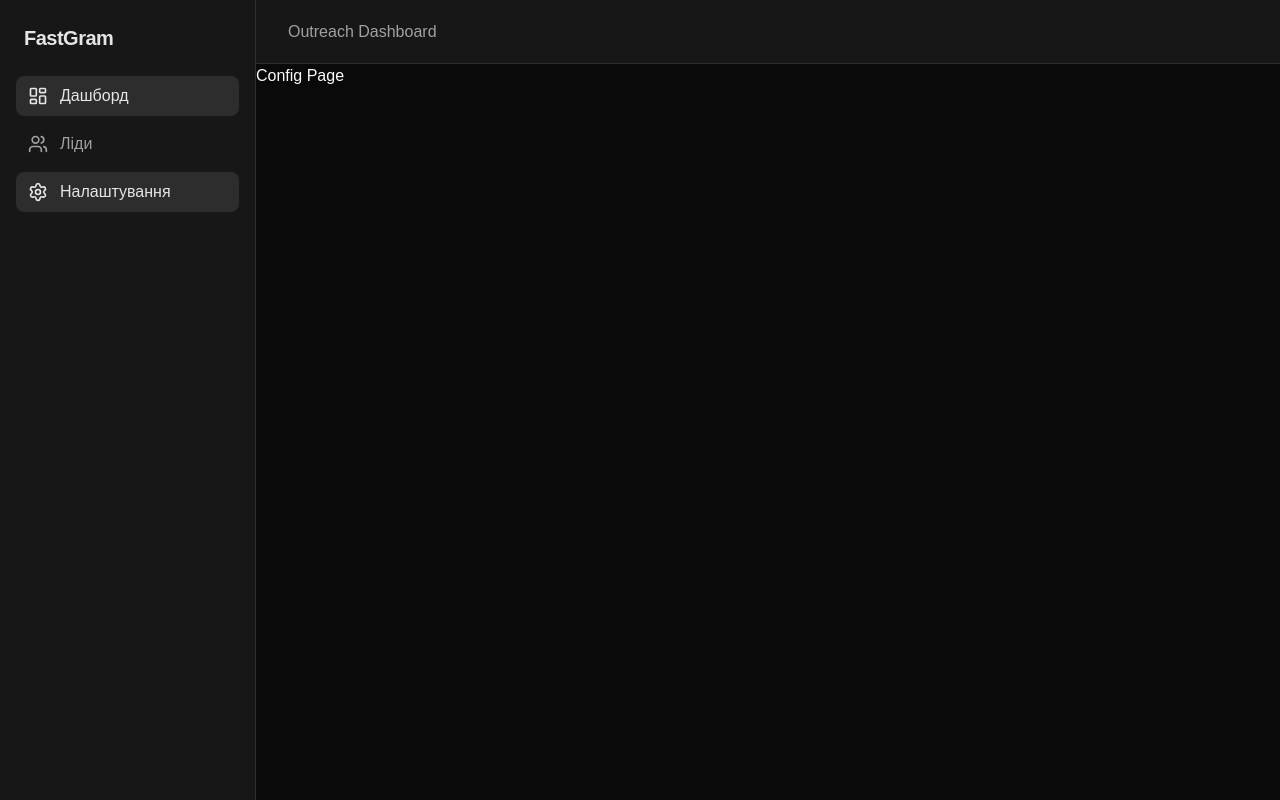
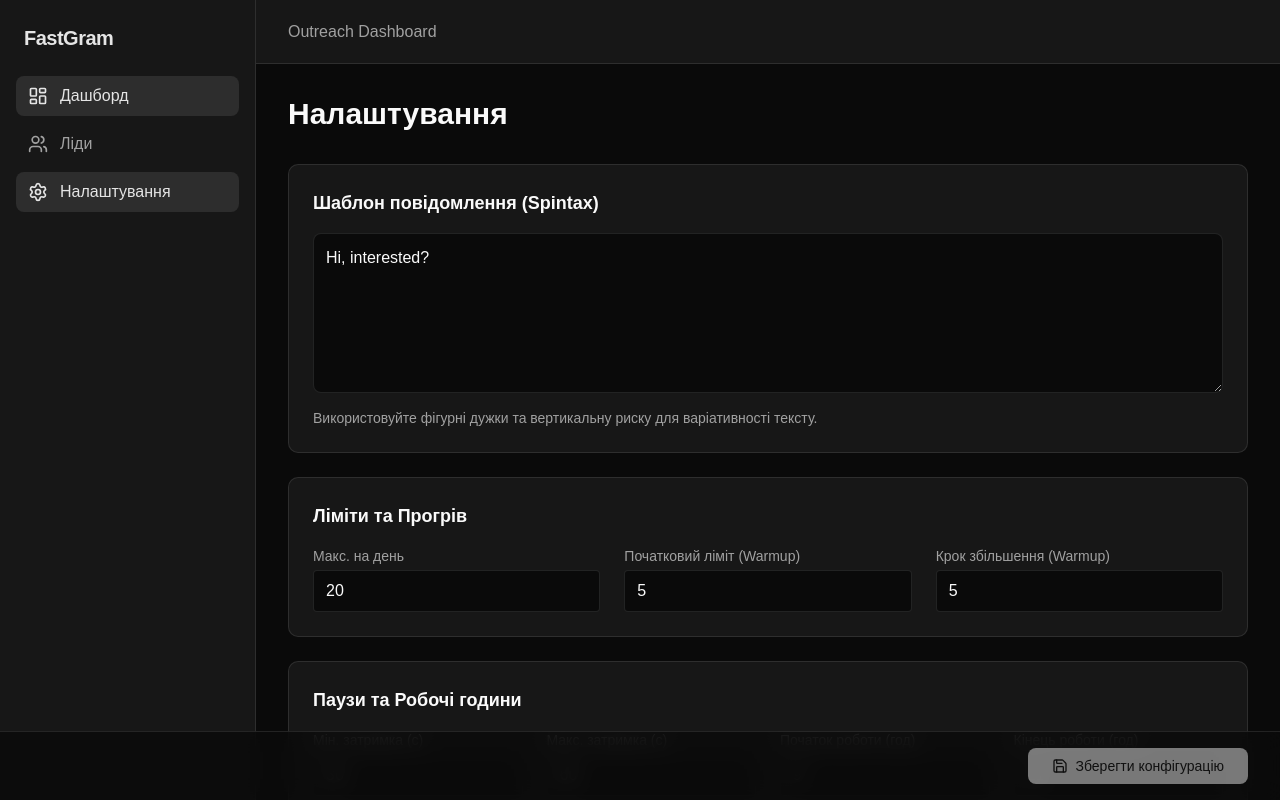
Before and after one commit to PyDevDeep/FastGram-Outreach, a React (Vite) app in the folder frontend/: page /config in a window 1280 px wide. Built offline with nearby package versions, Linux system fonts and the light colour scheme; no server answers.

Commit message:
feat(frontend): implement ConfigPage and configuration forms (Task 3.2.3)

```diff
--- /dev/null
+++ b/frontend/src/components/config/ConfigSaveButton.tsx
@@ -0,0 +1,23 @@
+import { useUIStore } from "@/store/uiStore";
+import { Spinner } from "@/components/ui/Spinner";
+import { Save } from "lucide-react";
+
+interface ConfigSaveButtonProps {
+  onSave: () => void;
+  isLoading: boolean;
+}
+
+export function ConfigSaveButton({ onSave, isLoading }: ConfigSaveButtonProps) {
+  const { configDirty } = useUIStore();
+
+  return (
+    <button
+      onClick={onSave}
+      disabled={!configDirty || isLoading}
+      className="inline-flex items-center justify-center gap-2 px-6 py-2 text-sm font-medium transition-colors rounded-md bg-primary text-primary-foreground hover:bg-primary/90 disabled:opacity-50 disabled:pointer-events-none"
+    >
+      {isLoading ? <Spinner size="sm" /> : <Save className="w-4 h-4" />}
+      Зберегти конфігурацію
+    </button>
+  );
+}
--- /dev/null
+++ b/frontend/src/components/config/LimitsForm.tsx
@@ -0,0 +1,68 @@
+import { useUIStore } from "@/store/uiStore";
+import type { SystemConfig } from "@/types/config";
+
+interface LimitsFormProps {
+  config: Partial<SystemConfig>;
+  onChange: (partial: Partial<SystemConfig>) => void;
+}
+
+export function LimitsForm({ config, onChange }: LimitsFormProps) {
+  const { setConfigDirty } = useUIStore();
+
+  const handleChange = (field: keyof SystemConfig, value: number) => {
+    onChange({ [field]: value });
+    setConfigDirty(true);
+  };
+
+  return (
+    <div className="bg-card border border-border rounded-lg p-6">
+      <h2 className="text-lg font-semibold text-foreground mb-4">
+        Ліміти та Прогрів
+      </h2>
+      <div className="grid grid-cols-1 md:grid-cols-3 gap-6">
+        <div>
+          <label className="block text-sm font-medium text-muted-foreground mb-1">
+            Макс. на день
+          </label>
+          <input
+            type="number"
+            min="1"
+            value={config.max_daily || 0}
+            onChange={(e) =>
+              handleChange("max_daily", parseInt(e.target.value) || 0)
+            }
+            className="w-full bg-background border border-border text-foreground rounded px-3 py-2 focus:ring-1 focus:ring-ring focus:outline-none"
+          />
+        </div>
+        <div>
+          <label className="block text-sm font-medium text-muted-foreground mb-1">
+            Початковий ліміт (Warmup)
+          </label>
+          <input
+            type="number"
+            min="1"
+            value={config.initial_limit || 0}
+            onChange={(e) =>
+              handleChange("initial_limit", parseInt(e.target.value) || 0)
+            }
+            className="w-full bg-background border border-border text-foreground rounded px-3 py-2 focus:ring-1 focus:ring-ring focus:outline-none"
+          />
+        </div>
+        <div>
+          <label className="block text-sm font-medium text-muted-foreground mb-1">
+            Крок збільшення (Warmup)
+          </label>
+          <input
+            type="number"
+            min="1"
+            value={config.step || 0}
+            onChange={(e) =>
+              handleChange("step", parseInt(e.target.value) || 0)
+            }
+            className="w-full bg-background border border-border text-foreground rounded px-3 py-2 focus:ring-1 focus:ring-ring focus:outline-none"
+          />
+        </div>
+      </div>
+    </div>
+  );
+}
--- /dev/null
+++ b/frontend/src/components/config/SpintaxEditor.tsx
@@ -0,0 +1,33 @@
+import { useUIStore } from "@/store/uiStore";
+
+interface SpintaxEditorProps {
+  value: string;
+  onChange: (value: string) => void;
+}
+
+export function SpintaxEditor({ value, onChange }: SpintaxEditorProps) {
+  const { setConfigDirty } = useUIStore();
+
+  const handleChange = (e: React.ChangeEvent<HTMLTextAreaElement>) => {
+    onChange(e.target.value);
+    setConfigDirty(true);
+  };
+
+  return (
+    <div className="bg-card border border-border rounded-lg p-6">
+      <h2 className="text-lg font-semibold text-foreground mb-4">
+        Шаблон повідомлення (Spintax)
+      </h2>
+      <textarea
+        value={value}
+        onChange={handleChange}
+        placeholder="Введіть spintax-шаблон, наприклад: {Привіт|Вітаю}, {як справи?|як успіхи?}"
+        className="w-full h-40 bg-background border border-border text-foreground rounded-md p-3 focus:ring-2 focus:ring-ring focus:outline-none resize-y"
+      />
+      <p className="text-sm text-muted-foreground mt-2">
+        Використовуйте фігурні дужки та вертикальну риску для варіативності
+        тексту.
+      </p>
+    </div>
+  );
+}
--- /dev/null
+++ b/frontend/src/components/config/TimingsForm.tsx
@@ -0,0 +1,84 @@
+import { useUIStore } from "@/store/uiStore";
+import type { SystemConfig } from "@/types/config";
+
+interface TimingsFormProps {
+  config: Partial<SystemConfig>;
+  onChange: (partial: Partial<SystemConfig>) => void;
+}
+
+export function TimingsForm({ config, onChange }: TimingsFormProps) {
+  const { setConfigDirty } = useUIStore();
+
+  const handleChange = (field: keyof SystemConfig, value: number) => {
+    onChange({ [field]: value });
+    setConfigDirty(true);
+  };
+
+  return (
+    <div className="bg-card border border-border rounded-lg p-6">
+      <h2 className="text-lg font-semibold text-foreground mb-4">
+        Паузи та Робочі години
+      </h2>
+      <div className="grid grid-cols-1 sm:grid-cols-2 md:grid-cols-4 gap-6">
+        <div>
+          <label className="block text-sm font-medium text-muted-foreground mb-1">
+            Мін. затримка (с)
+          </label>
+          <input
+            type="number"
+            min="1"
+            value={config.min_seconds || 0}
+            onChange={(e) =>
+              handleChange("min_seconds", parseInt(e.target.value) || 0)
+            }
+            className="w-full bg-background border border-border text-foreground rounded px-3 py-2 focus:ring-1 focus:ring-ring focus:outline-none"
+          />
+        </div>
+        <div>
+          <label className="block text-sm font-medium text-muted-foreground mb-1">
+            Макс. затримка (с)
+          </label>
+          <input
+            type="number"
+            min="1"
+            value={config.max_seconds || 0}
+            onChange={(e) =>
+              handleChange("max_seconds", parseInt(e.target.value) || 0)
+            }
+            className="w-full bg-background border border-border text-foreground rounded px-3 py-2 focus:ring-1 focus:ring-ring focus:outline-none"
+          />
+        </div>
+        <div>
+          <label className="block text-sm font-medium text-muted-foreground mb-1">
+            Початок роботи (год)
+          </label>
+          <input
+            type="number"
+            min="0"
+            max="23"
+            value={config.work_hours_start || 0}
+            onChange={(e) =>
+              handleChange("work_hours_start", parseInt(e.target.value) || 0)
+            }
+            className="w-full bg-background border border-border text-foreground rounded px-3 py-2 focus:ring-1 focus:ring-ring focus:outline-none"
+          />
+        </div>
+        <div>
+          <label className="block text-sm font-medium text-muted-foreground mb-1">
+            Кінець роботи (год)
+          </label>
+          <input
+            type="number"
+            min="0"
+            max="23"
+            value={config.work_hours_end || 0}
+            onChange={(e) =>
+              handleChange("work_hours_end", parseInt(e.target.value) || 0)
+            }
+            className="w-full bg-background border border-border text-foreground rounded px-3 py-2 focus:ring-1 focus:ring-ring focus:outline-none"
+          />
+        </div>
+      </div>
+    </div>
+  );
+}
--- a/frontend/src/pages/ConfigPage.tsx
+++ b/frontend/src/pages/ConfigPage.tsx
@@ -1 +1,55 @@
-export default function ConfigPage() { return <div>Config Page</div>; }
+import { useState } from "react";
+import { PageWrapper } from "@/components/layout/PageWrapper";
+import { SpintaxEditor } from "@/components/config/SpintaxEditor";
+import { LimitsForm } from "@/components/config/LimitsForm";
+import { TimingsForm } from "@/components/config/TimingsForm";
+import { ConfigSaveButton } from "@/components/config/ConfigSaveButton";
+import { useConfig, useSaveConfig } from "@/hooks/useConfig";
+import type { SystemConfig } from "@/types/config";
+
+export default function ConfigPage() {
+  const { data: serverConfig, isLoading: isFetching } = useConfig();
+  const { mutate: saveConfig, isPending: isSaving } = useSaveConfig();
+  const [overrides, setOverrides] = useState<Partial<SystemConfig>>({});
+
+  const localConfig = { ...serverConfig, ...overrides };
+
+  const handleUpdate = (partial: Partial<SystemConfig>) => {
+    setOverrides((prev) => ({ ...prev, ...partial }));
+  };
+
+  const handleSave = () => {
+    if (localConfig.max_daily !== undefined) {
+      saveConfig(localConfig as SystemConfig);
+    }
+  };
+
+  if (isFetching) {
+    return (
+      <PageWrapper title="Налаштування">
+        <div className="flex justify-center py-20">
+          <div className="animate-pulse text-muted-foreground">
+            Завантаження конфігурації...
+          </div>
+        </div>
+      </PageWrapper>
+    );
+  }
+
+  return (
+    <PageWrapper title="Налаштування">
+      <div className="flex flex-col gap-6 pb-20">
+        <SpintaxEditor
+          value={localConfig.message_template || ""}
+          onChange={(val) => handleUpdate({ message_template: val })}
+        />
+        <LimitsForm config={localConfig} onChange={handleUpdate} />
+        <TimingsForm config={localConfig} onChange={handleUpdate} />
+
+        <div className="fixed bottom-0 left-0 right-0 p-4 bg-background/80 backdrop-blur-md border-t border-border flex justify-end px-8 z-10 lg:pl-72">
+          <ConfigSaveButton onSave={handleSave} isLoading={isSaving} />
+        </div>
+      </div>
+    </PageWrapper>
+  );
+}
```
